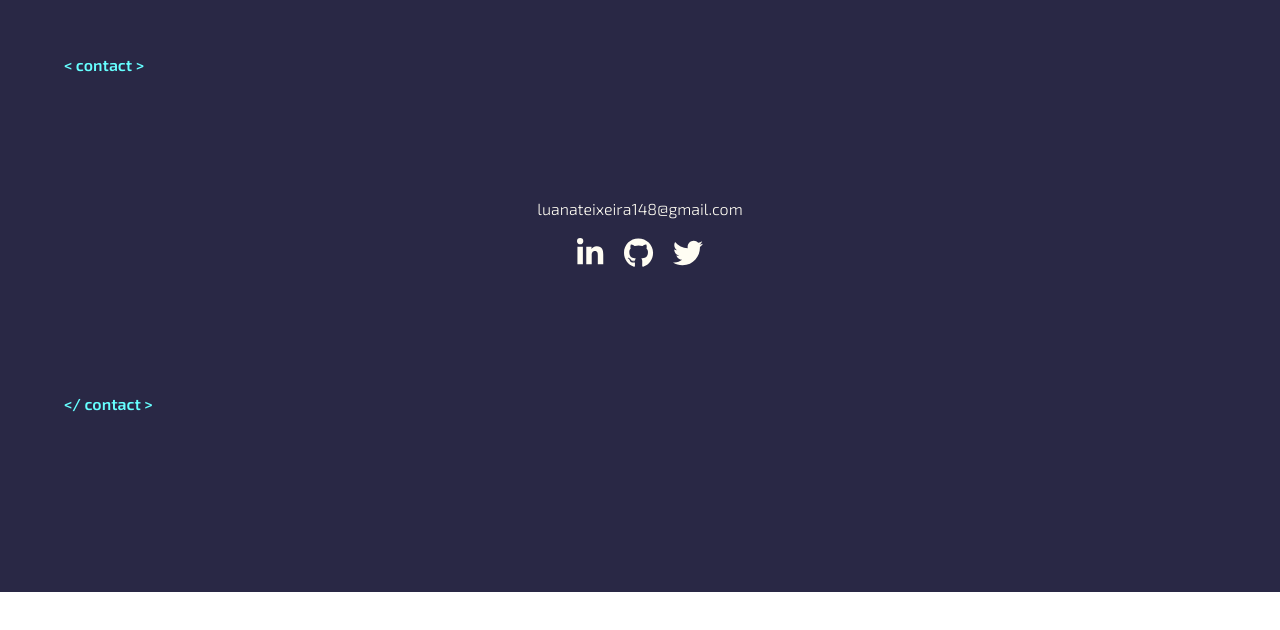
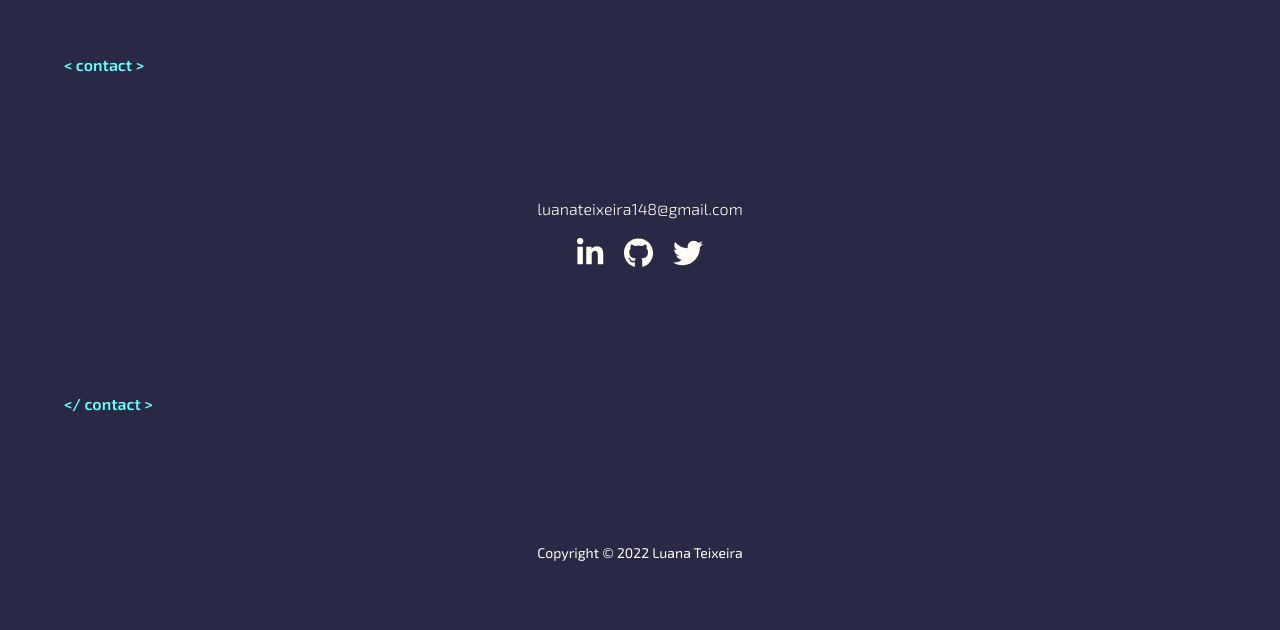
Before and after one commit to luanateixeira148/portfolio, a React (Create React App) app: page / in a window 1280 px wide. Shown: the part 3637-4267 px from the top of the page. Before the commit the page ends 4229 px from the top, so only its background shows below. Built offline with nearby package versions, Linux system fonts and the light colour scheme.

Commit message:
create footer component (#7)

```diff
--- a/src/App.js
+++ b/src/App.js
@@ -3,6 +3,7 @@ import ProjectsComp from './components/Projects';
 import Home from './components/Home';
 import About from './components/About';
 import Contact from './components/Contact';
+import Footer from './components/Footer';
 
 function App() {
   return (
@@ -11,6 +12,7 @@ function App() {
       <ProjectsComp />
       <About />
       <Contact />
+      <Footer />
     </div>
   );
 }
--- /dev/null
+++ b/src/components/Footer.js
@@ -0,0 +1,18 @@
+import "./footer.scss";
+
+function Footer () {
+
+  const date = new Date();
+  let year = date.getFullYear();
+
+  return (
+    <div className="footer">
+        <h5 className="off-white">
+          Copyright © {year} Luana Teixeira
+        </h5>
+    </div>
+  );
+
+}
+
+export default Footer;
--- /dev/null
+++ b/src/components/footer.scss
@@ -0,0 +1,6 @@
+@import "../sassStyles/mixins";
+
+.footer {
+  @include flexCenter(row);
+  height: 50px;
+}
--- a/src/sassStyles/_typography.scss
+++ b/src/sassStyles/_typography.scss
@@ -36,7 +36,7 @@ h4 {
 
 h5 {
   font-family: 'Exo 2', sans-serif;
-  font-weight: 500; //medium
+  font-weight: 400; //medium
   font-style: normal;
   font-size: 14px;
   margin: 0;
```
